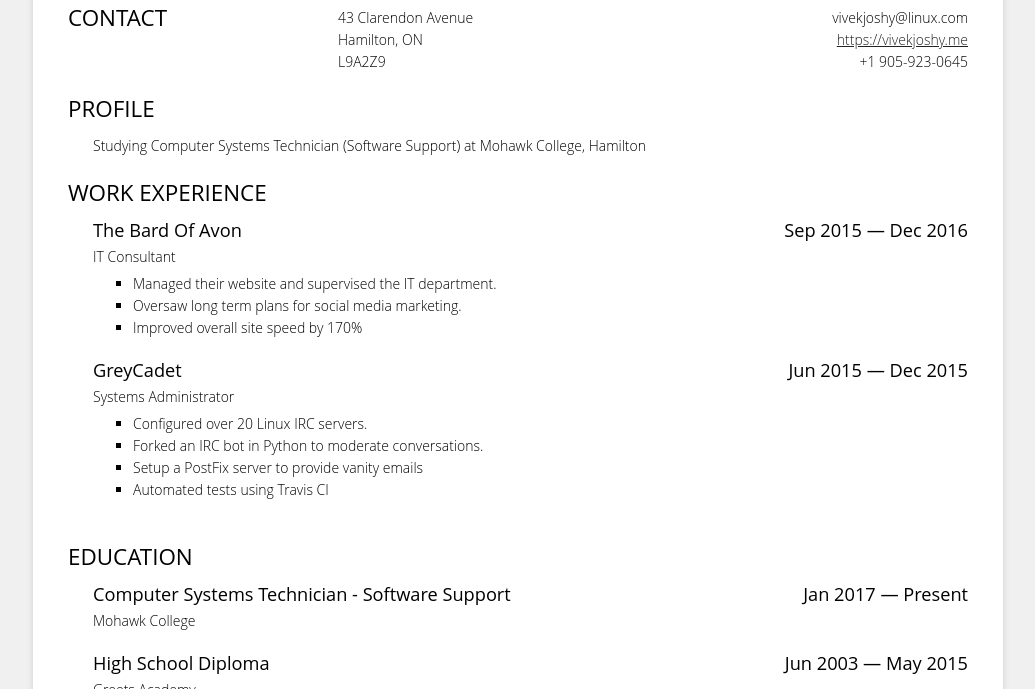
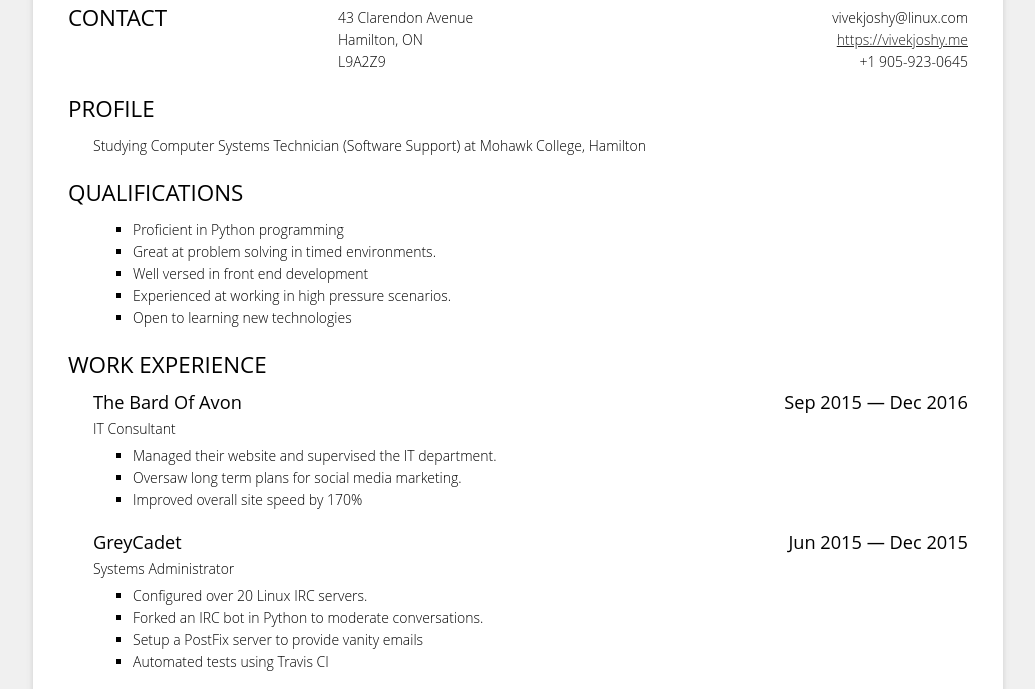
Before and after one commit to daegontaven/daegontaven.github.io, a plain HTML site: page index.html in a window 1280 px wide. Shown: the part 111-800 px from the top of the page, without its empty margins (122-1157 px from the left). Drawn offline with Linux system fonts and the light colour scheme.

Commit message:
Add Qualifications Section

```diff
--- a/index.html
+++ b/index.html
@@ -11,7 +11,7 @@
 	<meta http-equiv="Generator" content="CV Maker - https://cvmkr.com/" />
 	<!-- <link href="https://fonts.googleapis.com/css?family=Open+Sans:300&subset=latin,latin-ext" rel="stylesheet" type="text/css" /> -->
     <script>
-    console.log("This site has pagespeed of 100. Perfect according to Google. Let me do the same for your company.;")
+    console.log("This site has pagespeed of 100. Perfect according to Google. Let me do the same for your company.")
     WebFontConfig = {
         google: {
         families: ['Open Sans:300:latin,latin-ext']
@@ -257,6 +257,15 @@
 						</div>
 			<div class="clear"> </div>
 		</div>
+			<div class="section section-qualifications">
+			<h2 class="title">Qualifications</h2>
+			<div class="set">
+							<div class="item">
+								<span class="info"><ul><li>Proficient in Python programming</li><li>Great at problem solving in timed environments.<br /></li><li>Well versed in front end development<br /></li><li>Experienced at working in high pressure scenarios.<br /></li><li>Open to learning new technologies<br /></li></ul></span>
+							</div>
+						</div>
+			<div class="clear"> </div>
+		</div>
 			<div class="section section-work">
 			<h2 class="title">Work experience</h2>
 			<div class="set">
```
